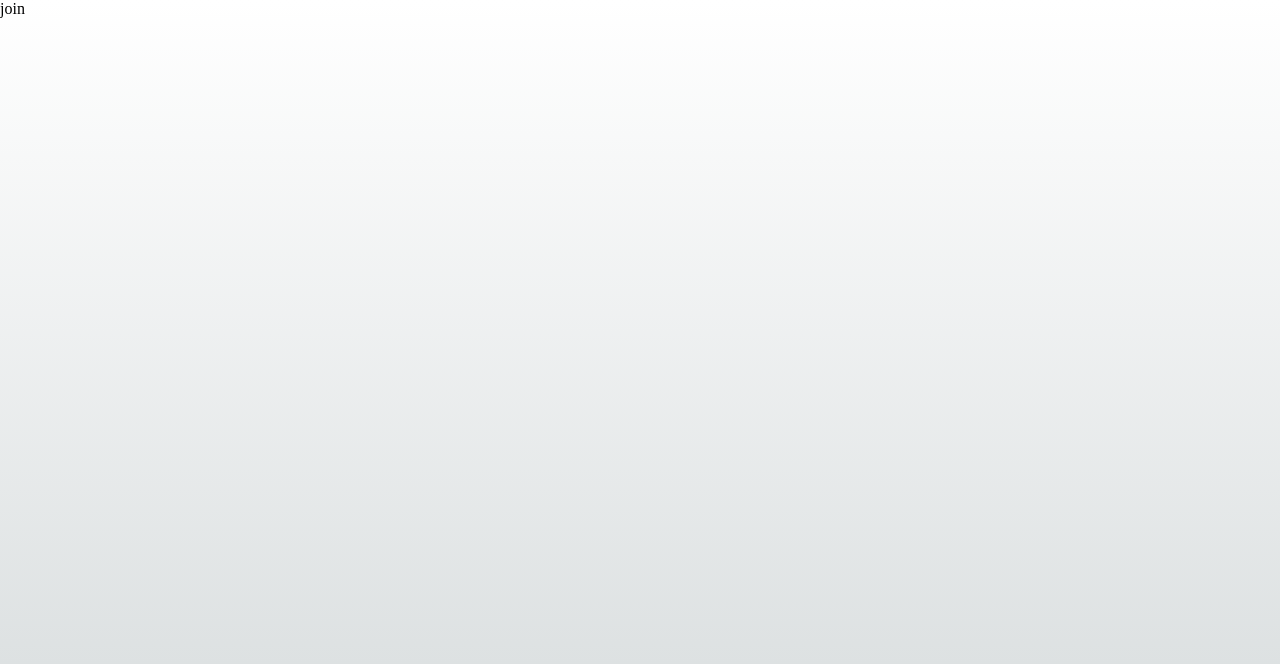
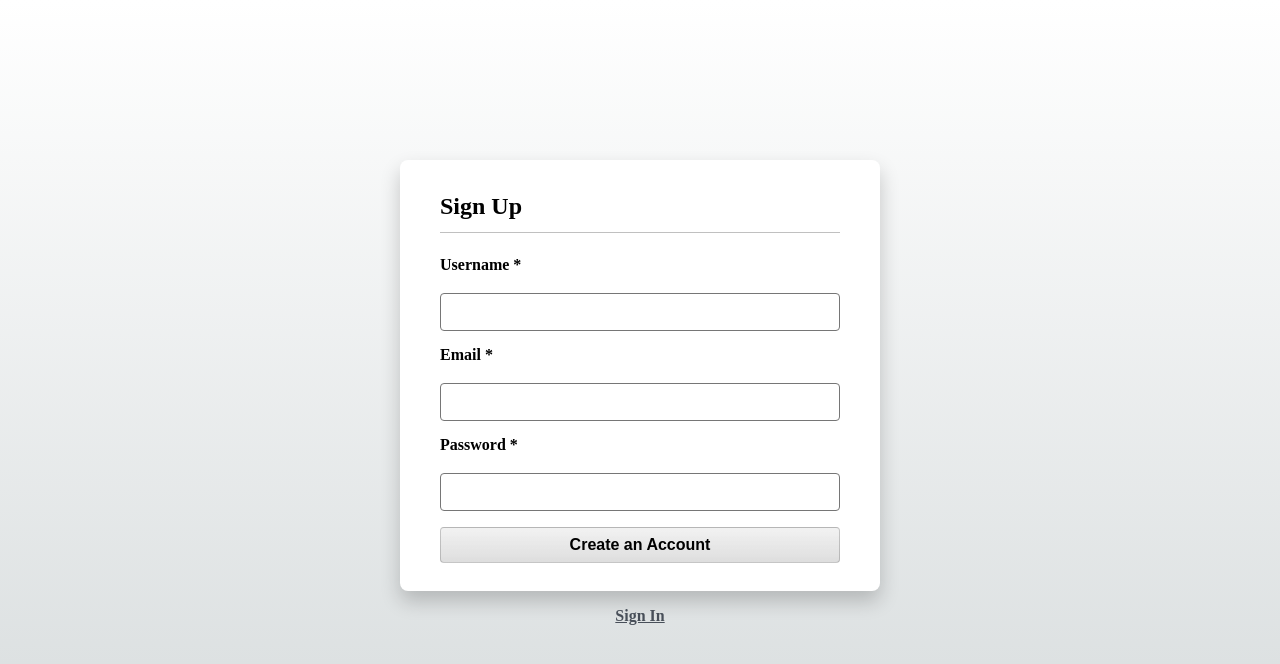
Before and after one commit to menomik1011/re-pmd, a Next.js app: page /join in a window 1280 px wide. Shown: the top 664 px of the page. Built offline with nearby package versions, Linux system fonts and the light colour scheme.

Commit message:
add join

```diff
--- a/src/components/auth/LoginForm.module.css
+++ b/src/components/auth/Form.module.css
@@ -2,8 +2,7 @@
     margin-top: 20vh;
     margin-left: auto;
     margin-right: auto;
-    padding: 40px;
-    padding-top: 20px;
+    padding: 20px 40px;
     width: 480px;
     box-shadow: 0 10px 20px rgb(0 0 0 / 20%);
     border-radius: 0.5rem;
--- /dev/null
+++ b/src/components/auth/JoinForm.tsx
@@ -0,0 +1,36 @@
+import Link from "next/link";
+import styles from "./Form.module.css";
+
+export default function JoinForm() {
+  return (
+    <>
+      <div className={styles.Wrapper}>
+        <h1 className={styles.FormTitle}>Sign Up</h1>
+        <form className={styles.Form}>
+          <div>
+            <div className={styles.Label_div}>
+              <label>Username *</label>
+            </div>
+            <input type="text" />
+          </div>
+          <div>
+            <div className={styles.Label_div}>
+              <label>Email *</label>
+            </div>
+            <input type="email" />
+          </div>
+          <div>
+            <div className={styles.Label_div}>
+              <label>Password *</label>
+            </div>
+            <input type="password" />
+          </div>
+          <button type="submit">Create an Account</button>
+        </form>
+      </div>
+      <Link className={styles.link} href="login">
+        Sign In
+      </Link>
+    </>
+  );
+}
--- a/src/pages/join.tsx
+++ b/src/pages/join.tsx
@@ -1,6 +1,7 @@
+import JoinForm from "@/components/auth/JoinForm";
 
 export default function join() {
   return (
-    <div>join</div>
+    <JoinForm />
   )
 }
```
Also changed, not shown: src/components/auth/LoginForm.tsx (+9 -5 lines).
